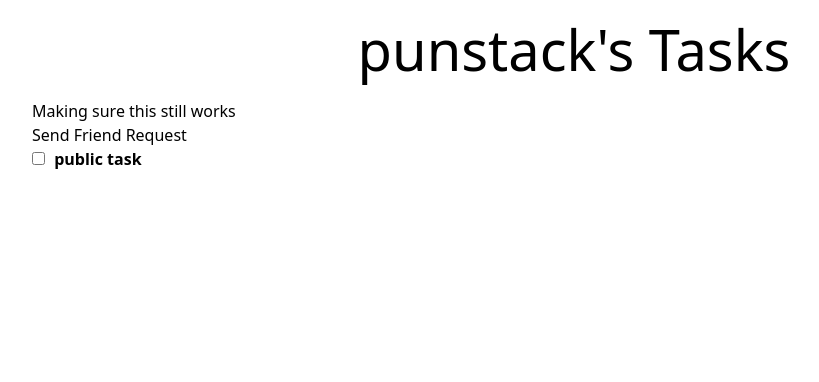
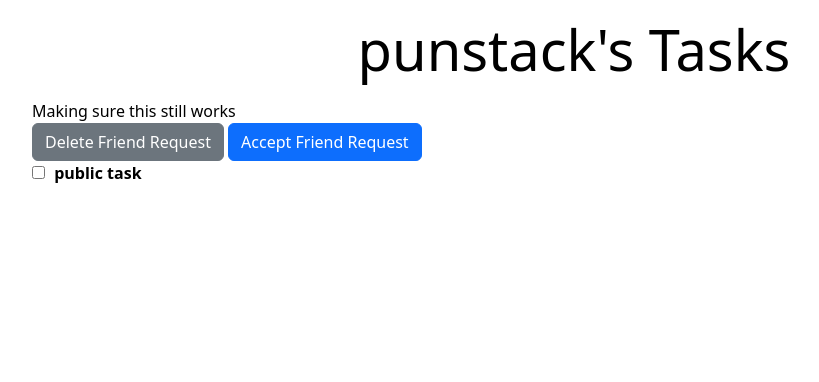
Before and after one commit to punstack/task-manager-app, a Flask app: page /punstack in a window 1280 px wide. Shown: the part 56-438 px from the top of the page, without its empty margins (66-885 px from the left). Run offline with Flask 3, Linux system fonts and the light colour scheme; a user stored in the database is signed in.

Commit message:
added friend request functions (have not finished working on buttons) and ensured logic works; switched from passing all data into rendering html page to dictionary

```diff
--- a/app.py
+++ b/app.py
@@ -23,9 +23,9 @@ db = SQLAlchemy(app)
 migrate = Migrate(app, db)
 
 friends = db.Table('friends',
-        db.Column('user_id', db.String(36), db.ForeignKey('User.id'), primary_key = True),
-        db.Column('friend_id', db.String(36), db.ForeignKey('User.id'), primary_key = True),
-        db.Column('is_accepted', db.Boolean, default = False) # need to check if this is still usable??
+    db.Column('user_id', db.String(36), db.ForeignKey('User.id'), primary_key = True),
+    db.Column('friend_id', db.String(36), db.ForeignKey('User.id'), primary_key = True),
+    db.Column('is_accepted', db.Boolean, default = False) # need to check if this is still usable??
 )
 
 class Subtask(db.Model):
@@ -113,7 +113,7 @@ class User(db.Model):
             user.friends.remove(self)
             db.session.commit()
 
-    def has_pending_request(self, user):
+    def has_pending_request(self, user): # OUTGOING friend requests
         return FriendRequest.query.filter_by(sender_id=self.id, receiver_id=user.id).count() > 0
     ###
 
@@ -269,28 +269,31 @@ def signup():
 @app.route("/<user>")
 def user_page(user):
     if "user" in session:
-        logged_in_user = session["user"]
+        # information for passed dictionary
+        info = {
+            'stored_user': User.query.filter_by(user_lower=session["user"].lower()).first(),
+            'viewed_user': None,
+            'tasks': None,
+        }
 
-        # re-query logged-in user
-        stored_user = User.query.filter_by(user_lower=logged_in_user.lower()).first()
-        if not stored_user:
+        if not info["stored_user"]:
             flash("Your account no longer exists. Please log in again.", "error")
             session.pop("user", None)
             return redirect(url_for("login"))
 
         # if the logged-in user is viewing their own profile, use re-queried user data
-        if user.lower() == stored_user.user_lower:
-            tasks_passed = stored_user.tasks
-            return render_template("user.html", user=stored_user.user, tasks= tasks_passed)
+        if user.lower() == info["stored_user"].user_lower:
+            info["tasks"] = info["stored_user"].tasks
+            return render_template("user.html", user = info["stored_user"].user, info = info)
         else:
-            viewed_user = User.query.filter_by(user_lower=user.lower()).first()
-            if viewed_user:
-                tasks_passed = viewed_user.tasks
-                return render_template("user.html", user=viewed_user.user, tasks= tasks_passed)
+            info["viewed_user"] = User.query.filter_by(user_lower=user.lower()).first()
+            if info["viewed_user"]:
+                info["tasks"] = info["viewed_user"].tasks
+                return render_template("user.html", user = info["viewed_user"].user, info = info)
             else:
                 flash("User not found.", "error")
-                tasks_passed = stored_user.tasks
-                return render_template("user.html", user=stored_user.user, tasks= tasks_passed)
+                info["tasks"] = info["stored_user"].tasks
+                return render_template("user.html", user = info["stored_user"].user, info = info)
 
     flash("To view profiles, you need to log in first.", "info")
     return redirect(url_for("login"))
@@ -359,16 +362,38 @@ def logout():
 
 #### FOR DEBUG USE
 
-@app.route("/view")
-def view():
-    return render_template("view.html", values=Task.query.all(), values2 = Subtask.query.all())
-
 @app.route("/view_users")
 def view_users():
+    admin = User.query.filter_by(user_lower="admin").first()
+    punstack = User.query.filter_by(user_lower="punstack").first()
+    punstack.remove_friend(admin)
+    admin.send_friend_request(punstack)
+    punstack.send_friend_request(admin)
+    #punstack.accept_friend_request(admin)
+    #print(punstack.is_friend_with(admin))
+    '''
+    # need to implement these functions! yay!
+    admin = User.query.filter_by(user_lower="admin").first()
+    punstack = User.query.filter_by(user_lower="punstack").first()
+
+    #print(admin)
+    #print(punstack)
+    admin.send_friend_request(punstack)
+    print(punstack.has_pending_request(admin))
+    print(admin.has_pending_request(punstack))
+    punstack.accept_friend_request(admin)
+    print(punstack.is_friend_with(admin))
+    #punstack.decline_friend_request(admin)
+    print(punstack.is_friend_with(admin))
+    #punstack.remove_friend(admin)
+    print(admin.has_pending_request(punstack))
+    '''
     return render_template("view_users.html", values=User.query.all())
 
 if __name__ == '__main__':
+
     app.run(debug=True)
+
 
 #TO-DO: should the web app have a social feature (friends or following/followers)?
 #TO-DO: how would users see other peoples' tasks? HOW is there a social element in a task managing app?
--- a/templates/user.html
+++ b/templates/user.html
@@ -13,17 +13,22 @@
   </div>
 
   <!-- USER INTERACTIONS -->
-  {% if user != session.get("user") %}
+  {% if user != info["stored_user"].user %}
     <a>Making sure this still works</a><br>
-    {% if user in user.friends %}
-      <a>Already Friends</a>
+    {% if info["viewed_user"] in info["stored_user"].friends %}
+      <button class="btn btn-secondary btn-block" type="button">Already Friends</button>
+    {% elif info["viewed_user"].has_pending_request(info["stored_user"]) %}
+      <button class="btn btn-secondary btn-block" type="button">Delete Friend Request</button>
+      <button class="btn btn-primary btn-block" type="button">Accept Friend Request</button>
+    {% elif info["stored_user"].has_pending_request(info["viewed_user"]) %}
+      <button class="btn btn-secondary btn-block" type="button">Pending Friend Request</button>
     {% else %}
-      <a>Send Friend Request</a>
+      <button class="btn btn-primary btn-block" type="button">Send Friend Request</button>
     {% endif %}
   {% endif %}
 
   {% if user != session.get("user") %}
-    {% for task in tasks %}
+    {% for task in info["tasks"] %}
       {% if task.task_status == True %}
       <span {% if task.completed %} style="text-decoration: line-through" {% endif %}>
         <div class="task">
@@ -46,7 +51,7 @@
       {% endif %}
     {% endfor %}
   {% else %}
-    {% for task in tasks %}
+    {% for task in info["tasks"] %}
       <span {% if task.completed %} style="text-decoration: line-through" {% endif %}>
         <div class="task">
           <input type="checkbox" class="task-checkbox" {% if task.completed %}checked{% endif %} onclick="updateTaskStatus(this, {{ task.id }})">
--- a/templates/view_users.html
+++ b/templates/view_users.html
@@ -1,6 +1,6 @@
 {% extends "layout.html" %}
 {% block content %}
 {% for item in values %}
-<p>{{item.user}}, {{item.email}}, {{item.password}}</p>
+<p>{{item.id}}, {{item.user}}, {{item.email}}, {{item.password}}</p>
 {% endfor %}
 {% endblock %}
```
Also changed, not shown: templates/view.html (deleted, +0 -10 lines), instance/app.db.
